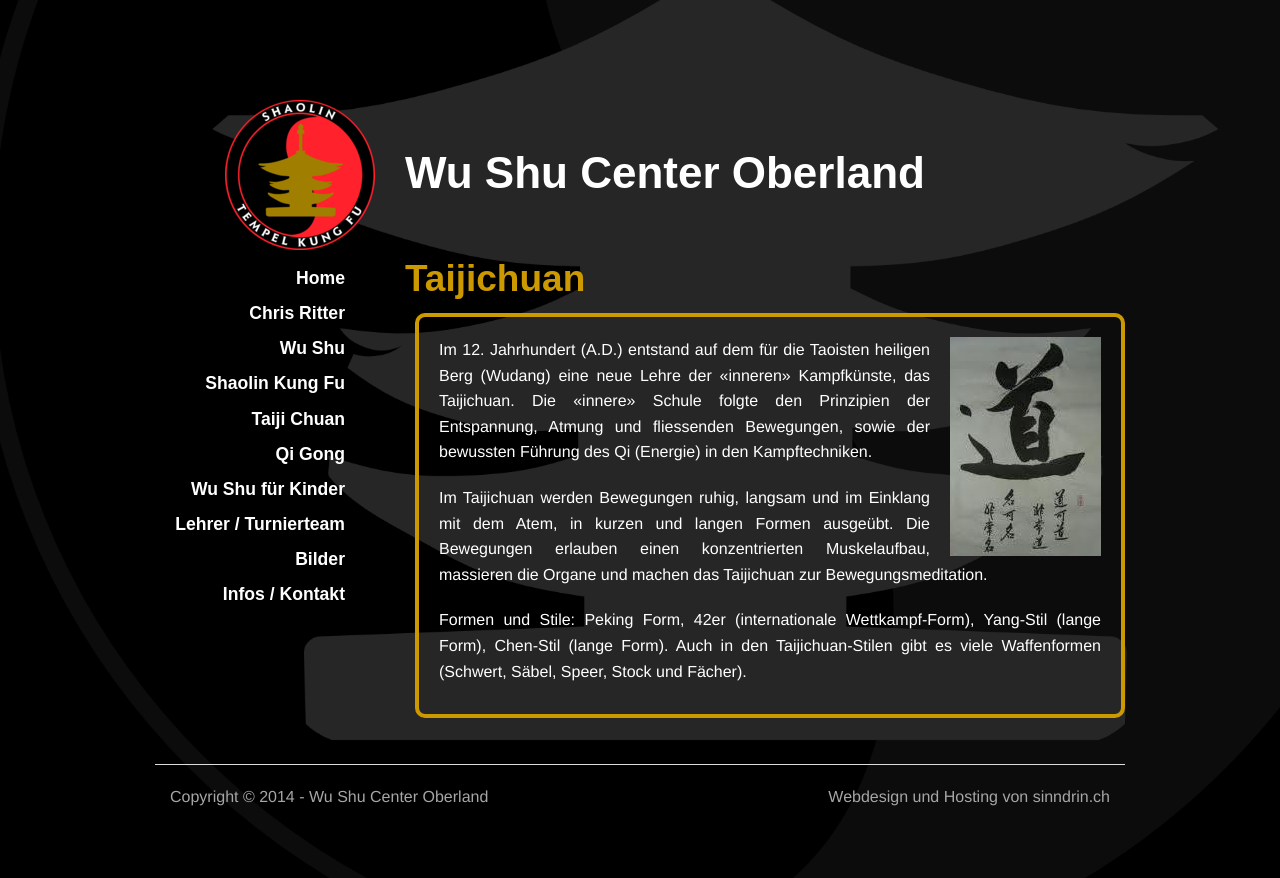
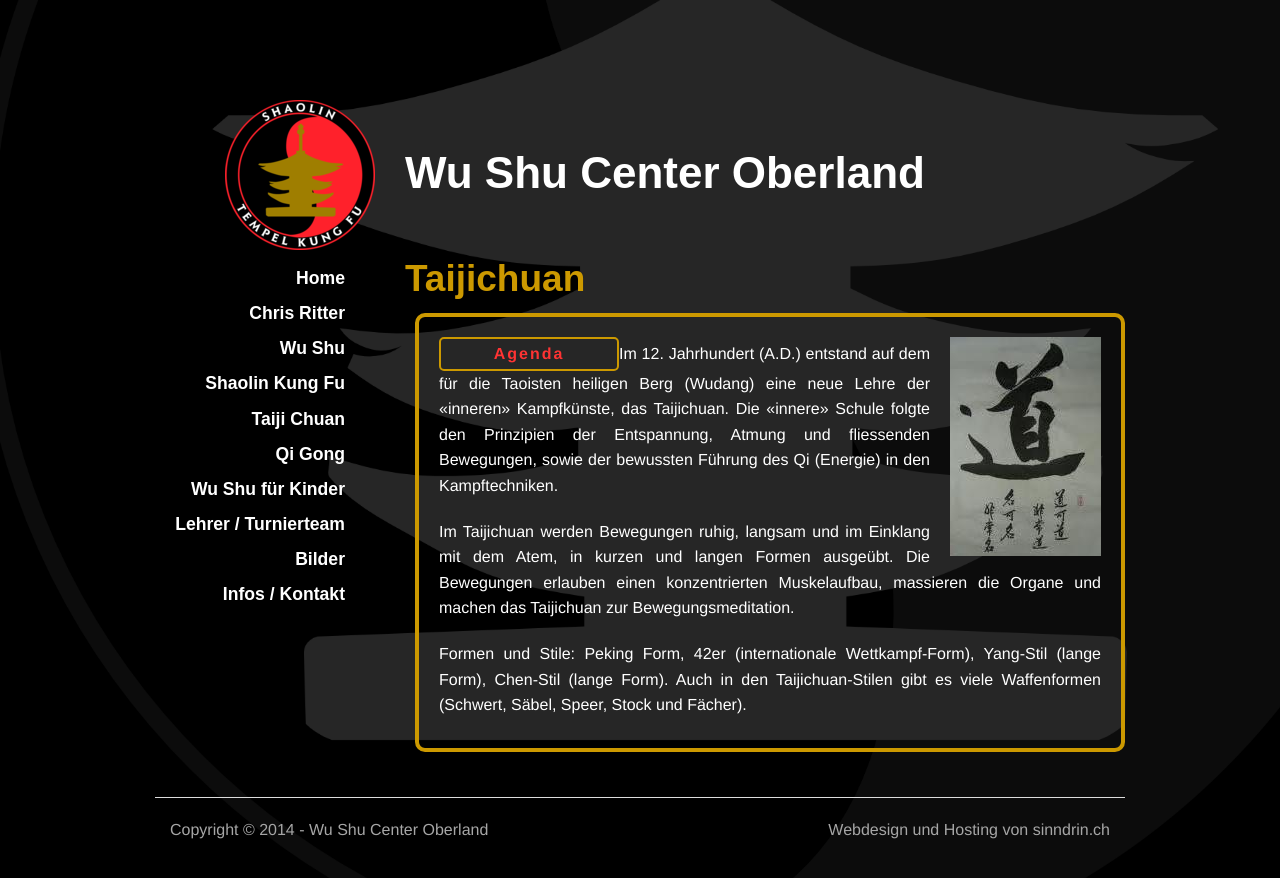
Before and after one commit to wu-shu/wu-shu.github.io, a Jekyll site: the page built from taiji-chuan/index.md, in a window 1280 px wide. Shown: the top 878 px of the page. Built offline with Jekyll 4.4.1, drawn with Linux system fonts in a browser that asks for light colours; some web fonts are replaced; Markdown is read by kramdown in place of the engine named in the settings; comment, search, counter and statistics services are not loaded.

Commit message:
taiji seminar

```diff
--- a/taiji-chuan/index.md
+++ b/taiji-chuan/index.md
@@ -3,7 +3,7 @@
 title: Taijichuan
 ---
 
-<img class="right" src="/images/tao.jpg" alt="Tao">Im 12. Jahrhundert (A.D.) entstand auf dem für die Taoisten heiligen Berg (Wudang) eine neue Lehre der «inneren» Kampfkünste, das Taijichuan. Die «innere» Schule folgte den Prinzipien der Entspannung, Atmung und fliessenden Bewegungen, sowie der bewussten Führung des Qi (Energie) in den Kampftechniken.
+<img class="right" src="/images/tao.jpg" alt="Tao"><a target="_blank" href="http://www.wu-shu.ch/images/agenda.jpg" class="button-contact-info">Agenda</a>Im 12. Jahrhundert (A.D.) entstand auf dem für die Taoisten heiligen Berg (Wudang) eine neue Lehre der «inneren» Kampfkünste, das Taijichuan. Die «innere» Schule folgte den Prinzipien der Entspannung, Atmung und fliessenden Bewegungen, sowie der bewussten Führung des Qi (Energie) in den Kampftechniken.
 
 Im Taijichuan werden Bewegungen ruhig, langsam und im Einklang mit dem Atem, in kurzen und langen Formen ausgeübt. Die Bewegungen erlauben einen konzentrierten Muskelaufbau, massieren die Organe und machen das Taijichuan zur Bewegungsmeditation.
 
```
Also changed, not shown: 1 other file.
